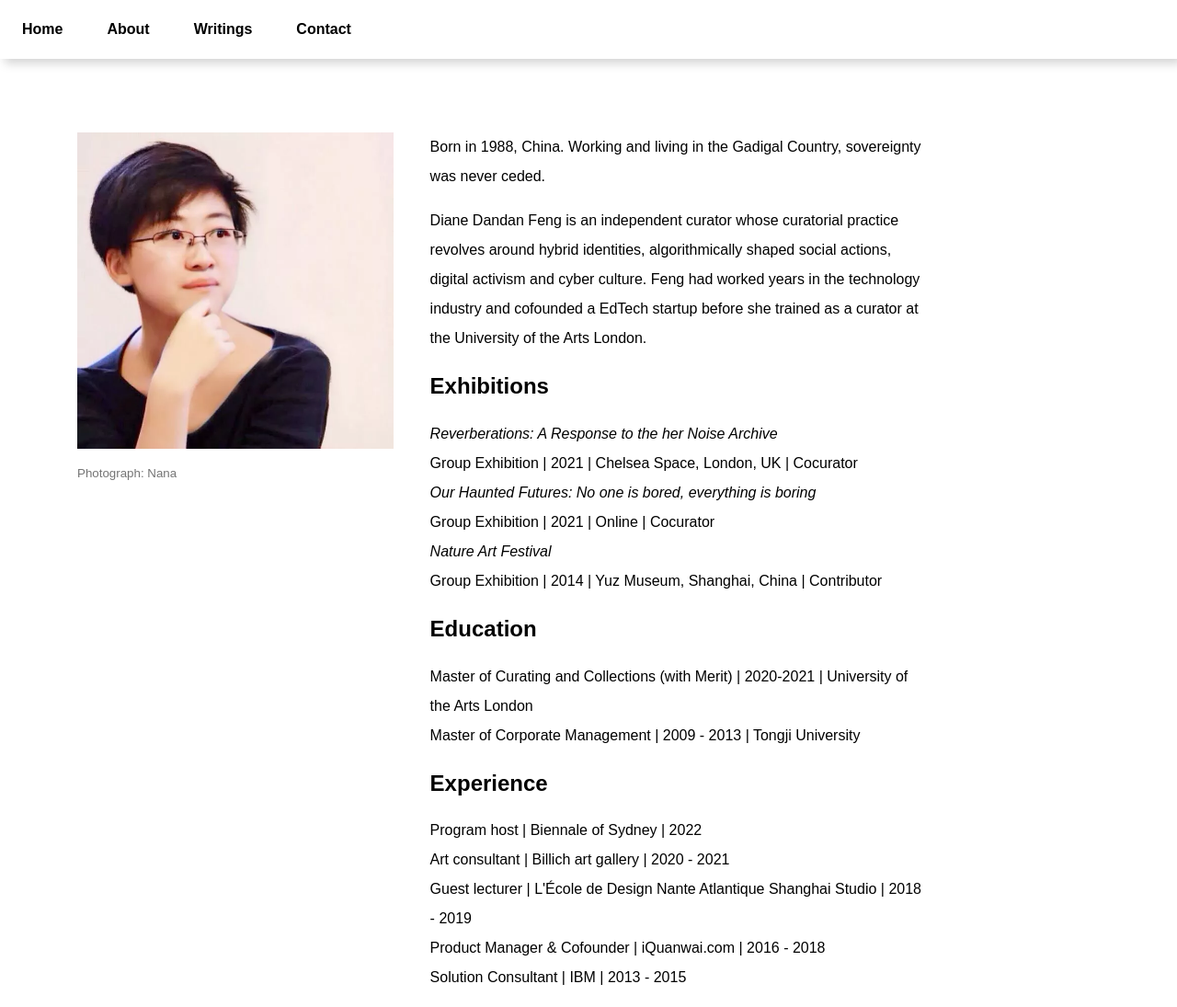
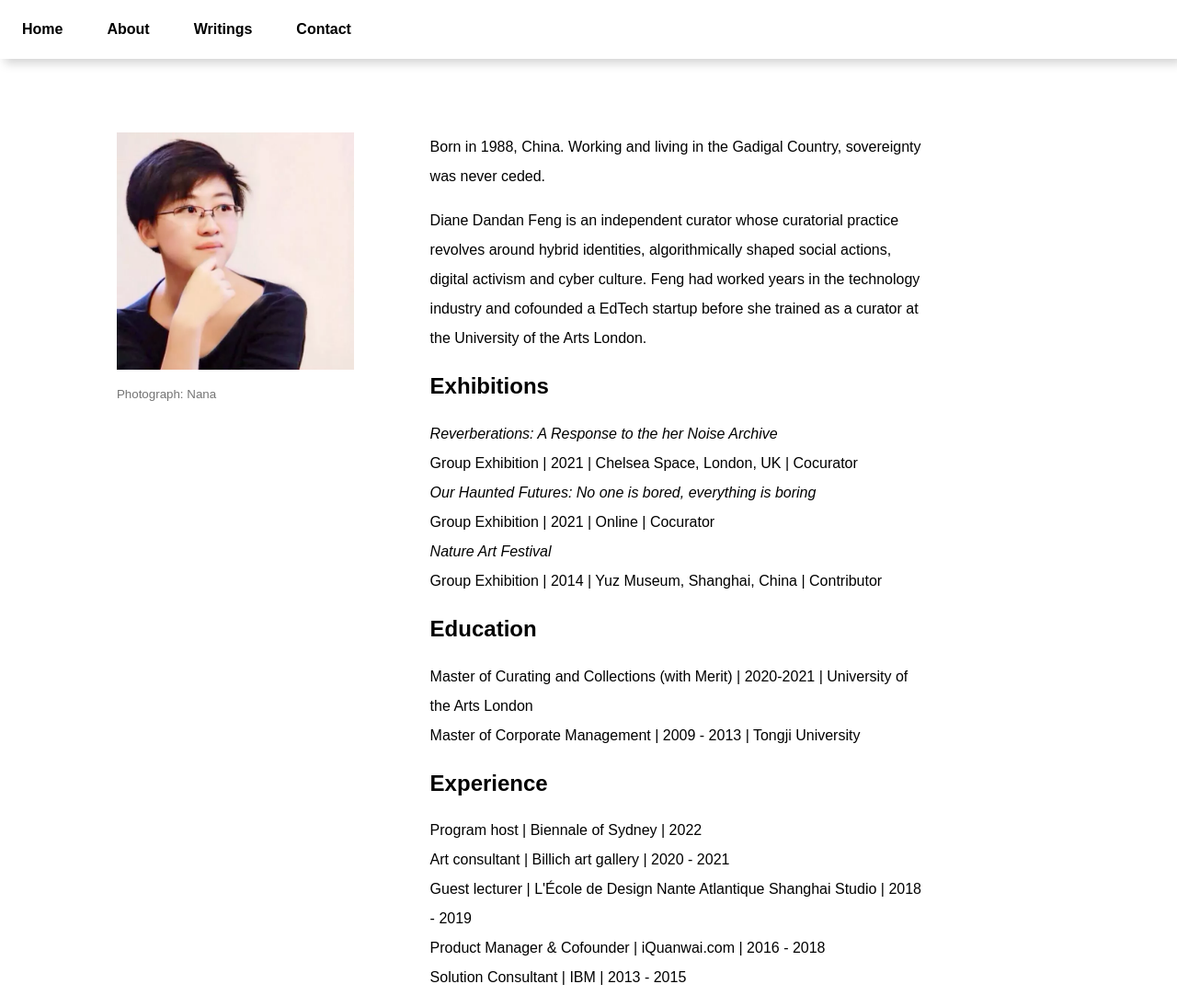
Before and after one commit to fengdiane/fengdiane.github.io, a Jekyll site: the page built from about.html, in a window 1280 px wide. Shown: the whole page at 92% size. Built offline with Jekyll 4.4.1, drawn with Linux system fonts in a browser that asks for light colours.

Commit message:
Make profile pic smaller

```diff
--- a/_sass/utilities.scss
+++ b/_sass/utilities.scss
@@ -11,6 +11,14 @@
 .py-2 {
     padding-top: 1rem;
     padding-bottom: 1rem;
+}
+
+.m-auto {
+    margin: auto;
+}
+
+.w-75 {
+    width: 75%;
 }
 
 @media all and (max-width: 800px) {
--- a/about.html
+++ b/about.html
@@ -5,8 +5,10 @@ title: About
 
 <div class="col-33">
     <div class="gutter">
-        <img src="/assets/img/profile.jpeg" alt="Dandan Diane Feng" class="responsive-img" />
-        <figcaption>Photograph: Nana</figcaption>
+        <div class="w-75 m-auto">
+            <img src="/assets/img/profile.jpeg" alt="Dandan Diane Feng" class="responsive-img" />
+            <figcaption>Photograph: Nana</figcaption>
+        </div>
     </div>
 </div>
 <div class="col-50">
```
